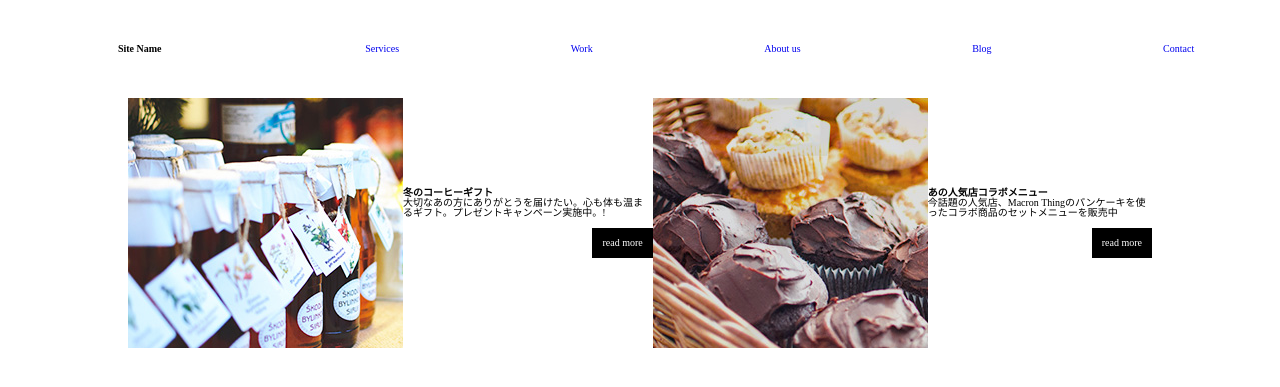
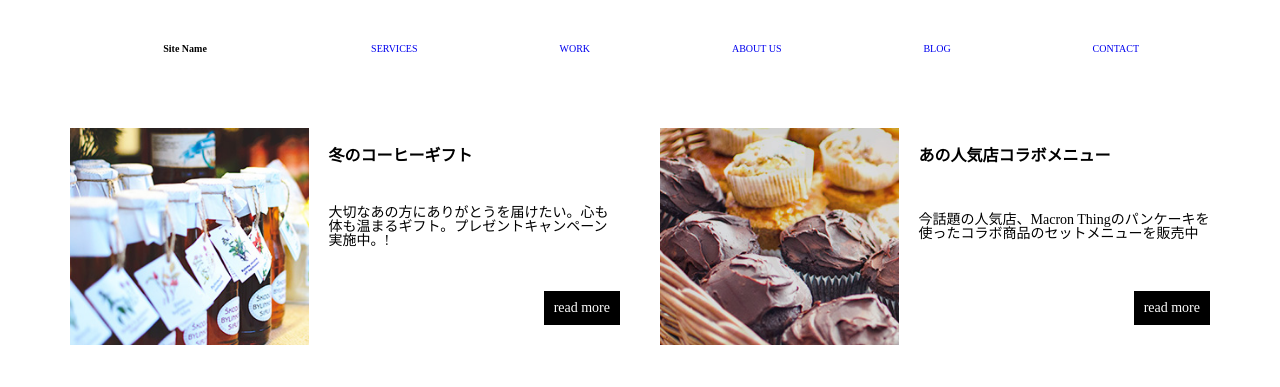
Before and after one commit to umanari145/css, a PHP site: page / in a window 1280 px wide. Shown: the top 387 px of the page. Run offline with PHP 8.4, Linux system fonts and the light colour scheme.

Commit message:
レイアウト系のcssを記述

```diff
--- a/samplesite01/css/_entryPanel.scss
+++ b/samplesite01/css/_entryPanel.scss
@@ -1,26 +1,40 @@
-
-.Item_block{
-	@include flex;
-	flex-wrap: nowrap;
-	width: 80%;
-	margin-left: auto;
-	margin-right: auto;
-	align-items: center;
-}
 
 .EntryPanel{
 	@include flex;
 	align-items: center;
 	&__sub{
 		flex:1 1 45%;
+		flex-direction: column;
+		justify-content: space-between;
+		align-self: stretch;
+		margin-right: 20px;
+	}
+
+	&__thumb{
+		width: 100%;
+		height: auto;
 	}
 
 	&__main{
+		@include flex;
 		flex:1 1 55%;
+		justify-content: space-between;
+		align-self: stretch;
+		flex-direction: column;
+		padding: 20px 0;
 	}
 
+	&__head {
+		font-weight: bold;
+		font-size: 16px;
+	}
+	&__body{
+		margin-top: 10px;
+		font-size: 14px;
+	}
 
 	&__footer{
+		text-align: right;
 		a{
 			padding: 10px;
 			display: inline-block;
@@ -31,6 +45,5 @@
 				color:#fff;
 			}
 		}
-		text-align: right;
 	}
 }
--- a/samplesite01/css/_header.scss
+++ b/samplesite01/css/_header.scss
@@ -21,7 +21,7 @@
 				display: block;
 				text-align: center;
 				padding: 10px 15px;
-
+				text-transform: uppercase;
 			}
 		}
 	}
--- /dev/null
+++ b/samplesite01/css/_layout.scss
@@ -0,0 +1,24 @@
+.l-column{
+	flex: 0 1 $base-content-width;
+	max-width:$base-content-width;
+	margin: 0 auto;
+	padding: 0 $space-unit;
+}
+.l-row{
+	display: flex;
+	max-width:$base-content-width;
+	flex-wrap:wrap;
+	margin: 0 auto;
+}
+.l-halfcolumn{
+	//ここを0にせずautoにすると画像の要素によって改行されてしまう
+	//autoは基本内部依存
+	//flex-growを1にしないと潰れてしまう
+	flex:1 0 0px;
+	max-width: ($base-content-width - $column-space)/2;
+	//幅が動的に決まるので、space-betweenが使えない
+	margin-right: $column-space;
+	&:nth-child(even){
+		margin-right: 0;
+	}
+}
--- a/samplesite01/css/_variables.scss
+++ b/samplesite01/css/_variables.scss
@@ -1,2 +1,7 @@
+$base-content-width:1180px;
+$space-unit:20px;
+$sp-space-unit:15px;
+$column-space:$space-unit*2;
+
 $color-reverse-line:#fff;
 $color-reverse-fill:#252525;
--- a/samplesite01/css/main.css
+++ b/samplesite01/css/main.css
@@ -21,6 +21,40 @@ li {
   content: '';
   display: block;
   clear: both;
+}
+
+.l-column {
+  flex: 0 1 1180px;
+  max-width: 1180px;
+  margin: 0 auto;
+  padding: 0 20px;
+}
+
+.l-row {
+  display: flex;
+  max-width: 1180px;
+  flex-wrap: wrap;
+  margin: 0 auto;
+}
+
+.l-halfcolumn {
+  flex: 1 0 0px;
+  max-width: 570px;
+  margin-right: 40px;
+}
+
+.l-halfcolumn:nth-child(even) {
+  margin-right: 0;
+}
+
+.button {
+  display: inline-block;
+  font-weight: normal;
+  font-size: 14px;
+  line-height: 1;
+  padding: 7px 12px;
+  color: #fff;
+  background: #252525;
 }
 
 .Header {
@@ -56,17 +90,7 @@ li {
   display: block;
   text-align: center;
   padding: 10px 15px;
-}
-
-.Item_block {
-  display: -webkit-flex;
-  display: -ms-flex;
-  display: flex;
-  flex-wrap: nowrap;
-  width: 80%;
-  margin-left: auto;
-  margin-right: auto;
-  align-items: center;
+  text-transform: uppercase;
 }
 
 .EntryPanel {
@@ -78,10 +102,36 @@ li {
 
 .EntryPanel__sub {
   flex: 1 1 45%;
+  flex-direction: column;
+  justify-content: space-between;
+  align-self: stretch;
+  margin-right: 20px;
+}
+
+.EntryPanel__thumb {
+  width: 100%;
+  height: auto;
 }
 
 .EntryPanel__main {
+  display: -webkit-flex;
+  display: -ms-flex;
+  display: flex;
   flex: 1 1 55%;
+  justify-content: space-between;
+  align-self: stretch;
+  flex-direction: column;
+  padding: 20px 0;
+}
+
+.EntryPanel__head {
+  font-weight: bold;
+  font-size: 16px;
+}
+
+.EntryPanel__body {
+  margin-top: 10px;
+  font-size: 14px;
 }
 
 .EntryPanel__footer {
--- a/samplesite01/css/main.scss
+++ b/samplesite01/css/main.scss
@@ -1,4 +1,7 @@
 // expanded: $1.css
 @import "base";
+@import "variables";
+@import "layout";
+@import "buttons";
 @import "header";
 @import "entryPanel";
--- a/samplesite01/header.php
+++ b/samplesite01/header.php
@@ -11,7 +11,7 @@
 
 </body>
 </html>
-<header class="Header">
+<header class="Header l-column">
 
 	<div class="Header__head">
 		<h1>Site Name</h1>
--- a/samplesite01/index.php
+++ b/samplesite01/index.php
@@ -1,6 +1,20 @@
 <?php include_once "header.php";?>
-<section class="Item_block">
-	<div class="EntryPanel">
+
+<div class="ImageSlide">
+	<ul class="ImageSlide__main">
+		<li class="ImageSlide__item"><a href=""><img src="" alt="" class="ImageSlide__item ImageSlide__item_image"></a></li>
+		<li class="ImageSlide__item"><a href=""><img src="" alt="" class="ImageSlide__item ImageSlide__item_image"></a></li>
+		<li class="ImageSlide__item"><a href=""><img src="" alt="" class="ImageSlide__item ImageSlide__item_image"></a></li>
+	</ul>
+</div>
+<div class="ImageSlide__sub">
+
+
+</div>
+
+
+<section class="l-column l-row">
+	<div class="EntryPanel l-halfcolumn">
 		<div class="EntryPanel__sub">
 			<img class="EntryPanel__thumb" src="./images/top/entry1.jpg">
 		</div>
@@ -8,12 +22,12 @@
 			<h3 class="EntryPanel__head">冬のコーヒーギフト</h3>
 			<div class="EntryPanel__body">大切なあの方にありがとうを届けたい。心も体も温まるギフト。プレゼントキャンペーン実施中。!</div>
 			<div class="EntryPanel__footer">
-				<a href="#">read more</a>
+				<a href="#" class="button">read more</a>
 			</div>
 		</div>
 	</div>
 
-	<div class="EntryPanel">
+	<div class="EntryPanel l-halfcolumn">
 		<div class="EntryPanel__sub">
 			<img class="EntryPanel__thumb" src="./images/top/entry2.jpg">
 		</div>
@@ -22,7 +36,7 @@
 			<h3 class="EntryPanel__head">あの人気店コラボメニュー</h3>
 			<div class="EntryPanel__body">今話題の人気店、Macron Thingのパンケーキを使ったコラボ商品のセットメニューを販売中</div>
 			<div class="EntryPanel__footer">
-				<a href="#">read more</a>
+				<a href="#" class="button">read more</a>
 			</div>
 		</div>
 	</div>
```
